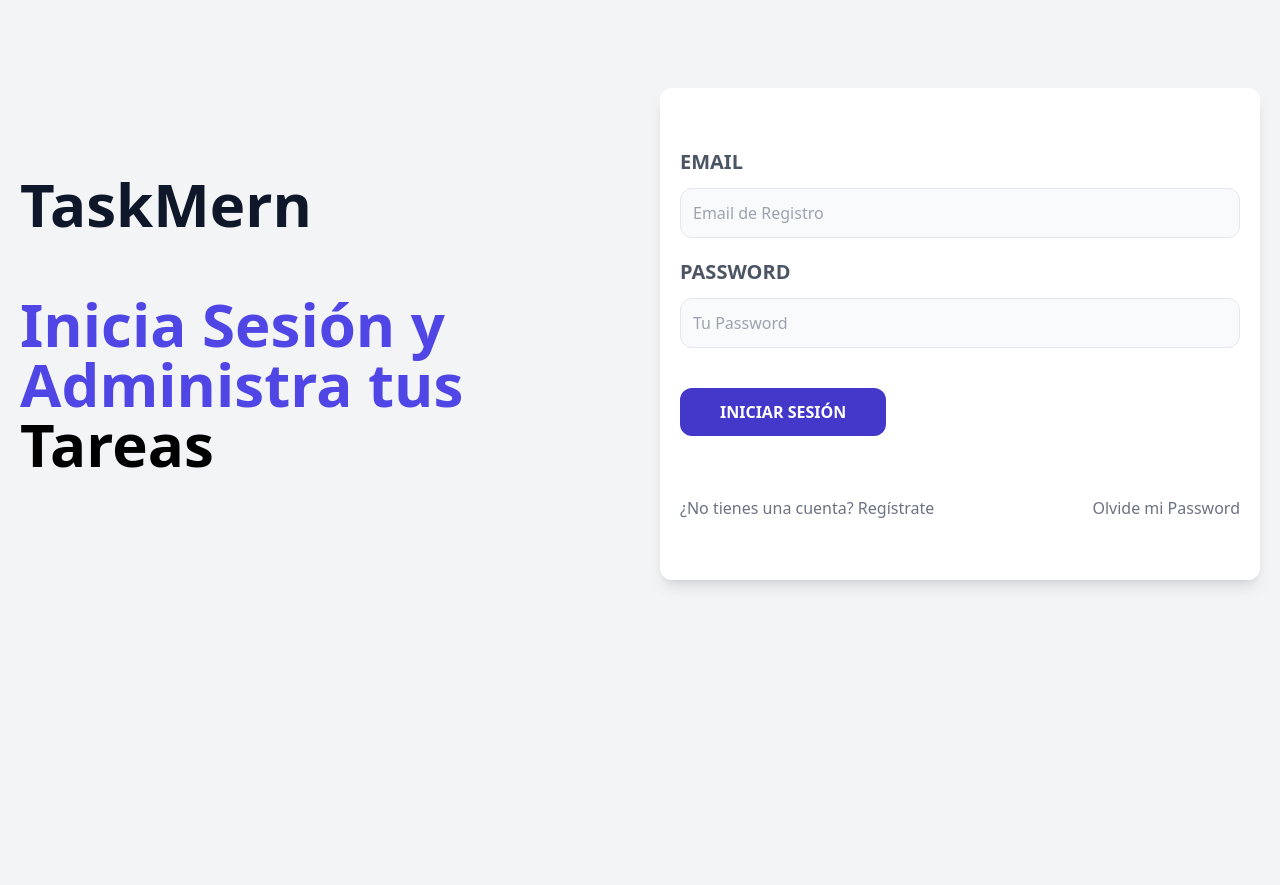
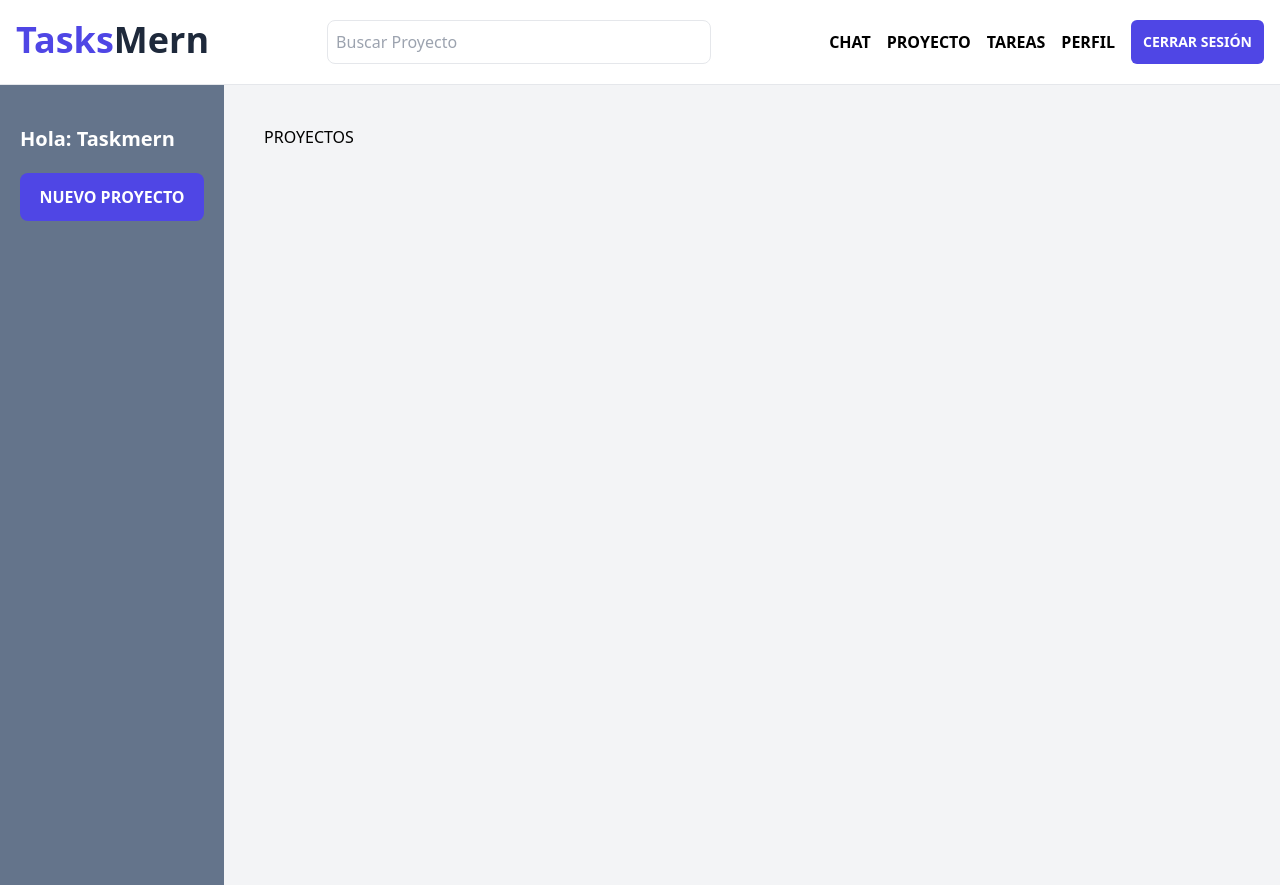
Before and after one commit to url-classes/proyecto-grupal---frontend-tasksmern, a React (Vite) app: page /admin in a window 1280 px wide. Before the commit this address led to /. Before the commit the page ends 848 px from the top, so only its background shows below. Built offline with nearby package versions, Linux system fonts and the light colour scheme.

Commit message:
Dashboard inicial

```diff
--- a/src/App.jsx
+++ b/src/App.jsx
@@ -9,7 +9,7 @@ import ConfirmarCuenta from "./paginas/ConfirmarCuenta";
 import NuevoPassword from "./paginas/NuevoPassword";
 import Date from "./paginas/Date";
 import { AuthProvider } from "./context/AuthProvider";
-import  PanelAdministrativo  from "./paginas/PanelAdministrativo";
+import  Proyectos  from "./paginas/Proyectos";
 
 function App() {
   return (
@@ -26,7 +26,7 @@ function App() {
           </Route>
 
           <Route path="/admin" element={<RutaProtegida />}>
-            <Route index element={<PanelAdministrativo />}/>
+             <Route index element={<Proyectos />}/>
 
           </Route>
         </Routes>
--- /dev/null
+++ b/src/components/Header.jsx
@@ -0,0 +1,61 @@
+import { Link } from "react-router-dom";
+
+const Header = () => {
+  return (
+    <header className="px-4 py-5 bg-white border-b">
+        <div className="md:flex md:justify-between">
+            <h2 className="text-4xl text-indigo-600 font-black
+            text-center">
+                Tasks
+                <span className="text-slate-800">Mern</span>
+            </h2>
+            <input
+                type="search"
+                placeholder="Buscar Proyecto"
+                className="rounded-lg lg:w-96 block p-2 border"
+            />
+
+            <div className="flex items-center gap-4">
+
+            <Link
+                    to="/chat"
+                    className="font-bold uppercase"
+                >Chat
+                </Link>
+
+                <Link
+                    to="/proyectos"
+                    className="font-bold uppercase"
+                >Proyecto
+                </Link>
+
+                <Link
+                    to="/proyectos"
+                    className="font-bold uppercase"
+                >Tareas
+                </Link>
+
+                <Link
+                    to="/proyectos"
+                    className="font-bold uppercase"
+                >Perfil
+                </Link>
+
+                <button
+                    type=""
+                    className="text-white text-sm bg-indigo-600 p-3
+                    rounded-md uppercase font-bold"
+                >
+                    Cerrar Sesión
+                </button>
+
+
+            </div>
+
+        </div>
+
+    </header>
+  )
+}
+
+export default Header
--- /dev/null
+++ b/src/components/Sidebar.jsx
@@ -0,0 +1,20 @@
+import { Link } from "react-router-dom";
+
+const Sidebar = () => {
+  return (
+    <aside className="md:w-80 lg:w-56 px-5 py-10 bg-slate-500 text-white">
+        <p className="text-xl font-bold">Hola: Taskmern</p>
+
+        <Link
+            to="crear-proyecto"
+            className="bg-indigo-600 w-full p-3 text-white uppercase
+            font-bold block mt-5 text-center rounded-lg
+            "
+        > Nuevo Proyecto
+        </Link>
+
+    </aside>
+  )
+}
+
+export default Sidebar
--- a/src/layout/RutaProtegida.jsx
+++ b/src/layout/RutaProtegida.jsx
@@ -1,21 +1,33 @@
 import { Outlet, Navigate } from "react-router-dom";
 import useAuth from "../hooks/useAuth";
+import Header from "../components/Header";
+import Sidebar from "../components/Sidebar";
 
 const RutaProtegida = () => {
-    const {auth, cargando} = useAuth()
-    console.log("esto es auth")
-    console.log(auth)
-    console.log(cargando)
+  const { auth, cargando } = useAuth();
+  console.log("esto es auth");
+  console.log(auth);
+  console.log(cargando);
 
-    if(cargando) return 'cargando...'
+  if (cargando) return "cargando...";
 
   return (
     <>
-      <div>RutaProtegida</div>
-
-      {auth?.token ? <Outlet /> : <Navigate to="/"/> }
+      {auth ?  (
+        <div className="bg-gray-100">
+          <Header />
+          <div className="md:flex md:min-h-screen">
+            <Sidebar />
+            <main className="p-10 flex-1">
+              <Outlet />
+            </main>
+          </div>
+        </div>
+      ) : (
+        <Navigate to="/" />
+      )}
     </>
-  )
+  );
 };
 
 export default RutaProtegida;
--- /dev/null
+++ b/src/paginas/Proyectos.jsx
@@ -0,0 +1,15 @@
+import React, { useState } from "react";
+import { DatePicker, TimePicker, DateTimePicker } from "@material-ui/pickers";
+
+
+
+const Proyectos = () => {
+
+  return (
+    <>
+      <h1>PROYECTOS</h1>
+    </>
+  );
+};
+
+export default Proyectos;
```
Also changed, not shown: 1 other file (tests, documents, lock files or other folders).
